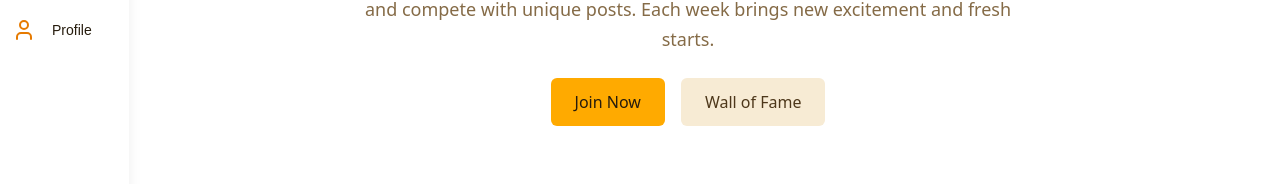
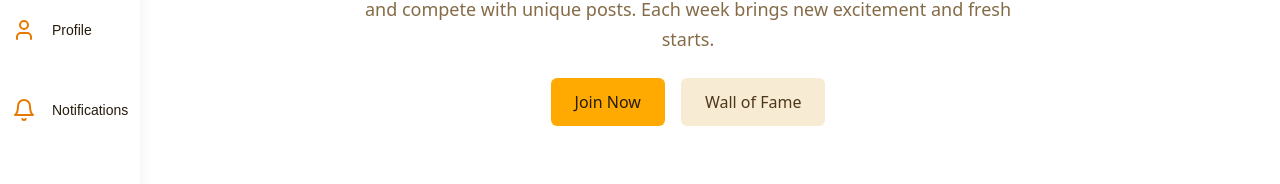
Before and after one commit to LunnS2/Social-Network, a Next.js app: page / in a window 1280 px wide. Shown: the part 418-602 px from the top of the page. Built offline with nearby package versions, Linux system fonts and the light colour scheme; no server answers.

Commit message:
Update sidebar; Add new path under the app folder

```diff
--- /dev/null
+++ b/src/app/notifications/page.tsx
@@ -0,0 +1,11 @@
+// social-network\src\app\notifications\page.tsx
+
+import React from 'react'
+
+function Notifications() {
+  return (
+    <div>Notifications</div>
+  )
+}
+
+export default Notifications
--- a/src/components/side-bar.tsx
+++ b/src/components/side-bar.tsx
@@ -4,7 +4,7 @@
 
 import React from "react";
 import NavLink from "./nav-link";
-import { Crown, Handshake, House, NewspaperIcon, SquarePlus, User } from "lucide-react";
+import { Bell, Crown, Handshake, House, NewspaperIcon, SquarePlus, User } from "lucide-react";
 import AuthButton from "./auth-button";
 
 const SideBar = () => {
@@ -18,6 +18,7 @@ const SideBar = () => {
         <NavLink href="friendship" icon={<Handshake />} label="Frienships" />
         <NavLink href="wall-of-fame" icon={<Crown />} label="Winner" />
         <NavLink href="user-profile" icon={<User />} label="Profile"/>
+        <NavLink href="notifications" icon={<Bell />} label="Notifications" />
         {/* Add more links as needed */}
       </nav>
 
```
